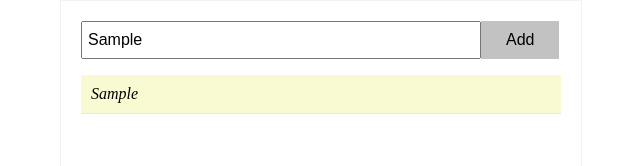
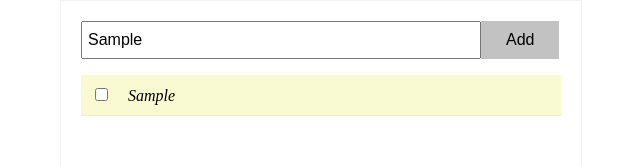
Before and after one commit to vijayst/reducer-demo, a React app: page / in a window 1280 px wide. Both pictures are taken after typing "Sample" into the empty fields and a click on the button "Add". Shown: the top 166 px of the page, without its empty margins (319-959 px from the left). Built offline with nearby package versions, Linux system fonts and the light colour scheme; the HTML template or start-up script is replaced by a standard one.

Commit message:
delete item

```diff
--- a/src/App.js
+++ b/src/App.js
@@ -17,10 +17,19 @@ export default function App(props) {
         setItems(items);
     }
 
+    function handleDelete(id) {
+        const index = items.findIndex(item => item.id === id);
+        if (index !== -1) {
+            items = items.slice();
+            items.splice(index, 1);
+            setItems(items);
+        }
+    }
+
     return (
         <div className="app">
             <Form onAdd={handleAdd} />
-            <List items={items} />
+            <List items={items} onDelete={handleDelete} />
         </div>
     );
 }
--- a/src/List.js
+++ b/src/List.js
@@ -1,13 +1,39 @@
-import React from 'react';
+import React, { useState, useEffect } from 'react';
 
 export default function List(props) {
     return (
         <div className="list">
             {props.items.map(item => (
-                <div className="list__item" key={item.id}>
-                    {item.text}
-                </div>
+                <ListItem key={item.id} onDelete={props.onDelete.bind(null, item.id)} text={item.text} />
             ))}
         </div>
     );
 }
+
+function ListItem(props) {
+    const [checked, setChecked] = useState(false);
+
+    useEffect(() => {
+        if (checked) {
+            const timeoutHandle = setTimeout(props.onDelete, 3000);
+            return () => {
+                clearTimeout(timeoutHandle);
+            };
+        }
+    }, [checked])
+
+    function handleCheckChange(e) {
+        setChecked(e.target.checked);
+    }
+
+    const style = checked ? {
+        textDecoration: 'line-through'
+    } : {};
+
+    return (
+        <div className="list__item">
+            <input type="checkbox" onChange={handleCheckChange} />
+            <span style={style}>{props.text}</span>
+        </div>
+    );
+}
--- a/src/app.css
+++ b/src/app.css
@@ -20,7 +20,11 @@ body {
     font-style: italic;
 }
 
-input {
+.list__item input[type=checkbox] {
+    margin-right: 20px;
+}
+
+input[type=text] {
     padding: 8px 5px;
     outline: none;
     width: 400px;
@@ -33,6 +37,7 @@ button {
     outline: none;
     background-color: rgba(0,0,0,.24);
     font-size: 16px;
+    cursor: pointer;
 }
 
 button:hover {
```
